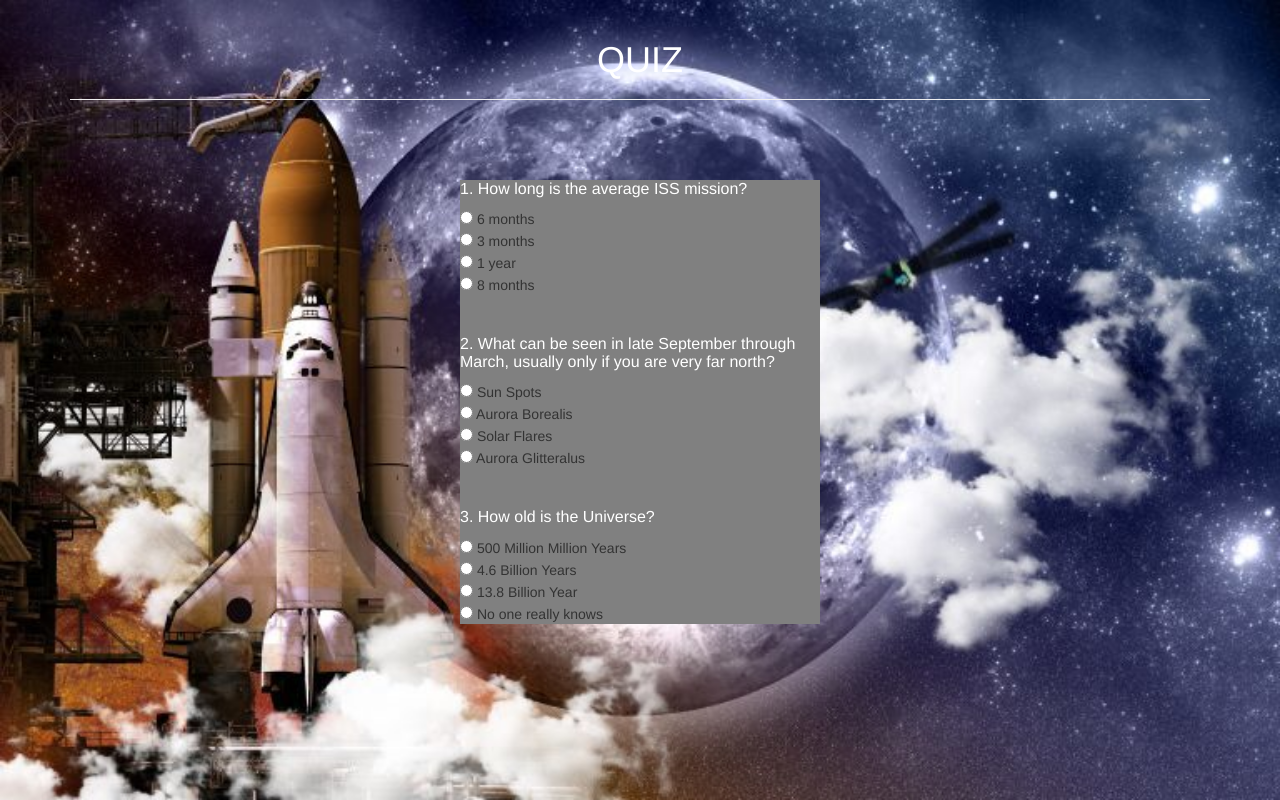
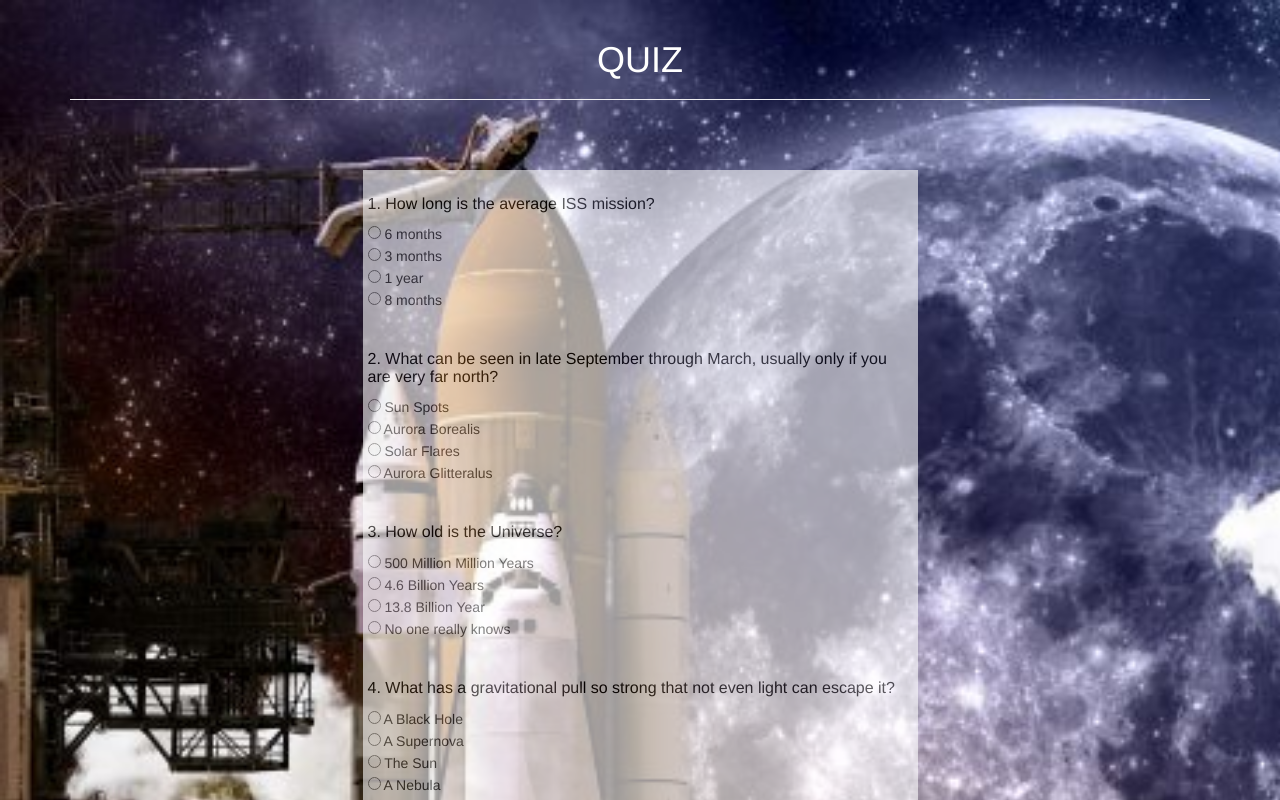
Before and after one commit to JenStokes79/TriviaGame, a plain HTML site: page index.html in a window 1280 px wide. Both pictures are taken after a click on the button "LAUNCH QUIZ". Shown: the top 800 px of the page. Drawn offline with nearby package versions, Linux system fonts and the light colour scheme.

Commit message:
style done

```diff
--- a/CSS/style.css
+++ b/CSS/style.css
@@ -1,5 +1,11 @@
 .questions {
-	background: gray;
+	background-color: #ffffff;
+ 	padding: 5px;
+    opacity: 0.6;
+    display: none;
+
+}
+.end {
 	display: none;
 }
 
@@ -8,13 +14,10 @@ h1 {
 	text-align: center;
 }
 h2 {
-	color: white;
+	color: black;
 	font-size: 16px;
 
-}
-.choices {
-	color: white;
-	font-size: 12px;
+
 }
 
 body {
--- a/index.html
+++ b/index.html
@@ -30,8 +30,8 @@
 
 
 			<div class="row">
-				<div class="col-md-4"></div>
-				<div class="col-md-4">
+				<div class="col-md-3"></div>
+				<div class="col-md-6">
 					<br>
 					<br>
 					<div>
@@ -47,18 +47,46 @@
 							<h2>2. What can be seen in late September through March, usually only if you are very far north?</h2>
 							<input class="choices" type="radio" name="1"> Sun Spots<br>
 							<input class="choices" type="radio" name="2"> Aurora Borealis<br>
-							<input class="choices" type="radio" name="2"> Solar Flares<br>
-							<input class="choices" type="radio" name="2"> Aurora Glitteralus<br>
+							<input class="choices" type="radio" name="3"> Solar Flares<br>
+							<input class="choices" type="radio" name="4"> Aurora Glitteralus<br>
 							<br>
 							<h2>3. How old is the Universe?</h2>
 							<input class="choices" type="radio" name="1"> 500 Million Million Years<br>
 							<input class="choices" type="radio" name="2"> 4.6 Billion Years<br>
-							<input class="choices" type="radio" name="2"> 13.8 Billion Year<br>
-							<input class="choices" type="radio" name="2"> No one really knows<br>
+							<input class="choices" type="radio" name="3"> 13.8 Billion Year<br>
+							<input class="choices" type="radio" name="4"> No one really knows<br>
+							<br>
+							<h2>4. What has a gravitational pull so strong that not even light can escape it?</h2>
+							<input class="choices" type="radio" name="1"> A Black Hole<br>
+							<input class="choices" type="radio" name="2"> A Supernova<br>
+							<input class="choices" type="radio" name="3"> The Sun<br>
+							<input class="choices" type="radio" name="4"> A Nebula<br>
+							<br>
+							<h2>5. What was the last space flight to the Moon?</h2>
+							<input class="choices" type="radio" name="1"> Shuttle Discovery<br>
+							<input class="choices" type="radio" name="2"> Mercury 7<br>
+							<input class="choices" type="radio" name="3"> Apollo 13<br>
+							<input class="choices" type="radio" name="4"> Apollo 17<br>
+							<br>
+							<h2>6. What is the longest time any person has spent in space continuously?</h2>
+							<input class="choices" type="radio" name="1"> 180 Days<br>
+							<input class="choices" type="radio" name="2"> 34 Days<br>
+							<input class="choices" type="radio" name="3"> 437 Day<br>
+							<input class="choices" type="radio" name="4"> 365 Days<br>
+							<br>
+							<h2>7. How big is the Moon relative to Earth?</h2>
+							<input class="choices" type="radio" name="1"> 27%<br>
+							<input class="choices" type="radio" name="2"> 25%<br>
+							<input class="choices" type="radio" name="3"> 50%<br>
+							<input class="choices" type="radio" name="4"> 34%<br>
 
 						</div>
 
-						<div class="answers">
+						<div class="end">
+							<br>
+							<br>
+							<P><button id="submit" type="button" class="btn btn-default btn-lg btn-block">SUBMIT FOR RESULTS</button></p>
+
 
 						</div>
 
--- a/javascript/game.js
+++ b/javascript/game.js
@@ -40,7 +40,6 @@ questionSeven = {
 var correctCounter = 0;
 var incorrectCounter = 0;
 var unansweredCounter = 0;
-var questions = [];
 //console.log(questionFive.choices)
 
 
@@ -53,5 +52,6 @@ $("#start").click(launchQuiz);
 function launchQuiz() {
 	$("#start").hide(); //hides 'Launch Quiz' button
 	$(".questions").toggle();
+	$(".end").toggle();
 
 	}
```
